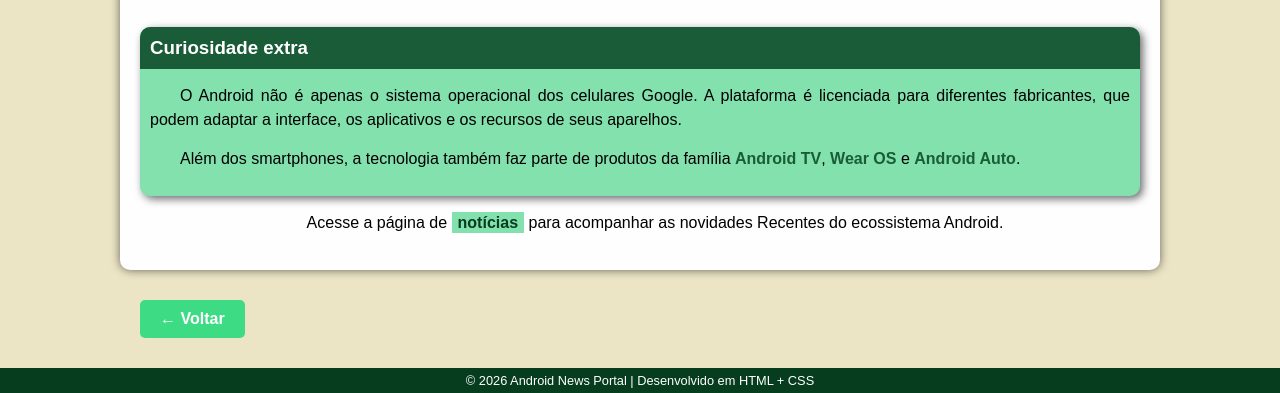
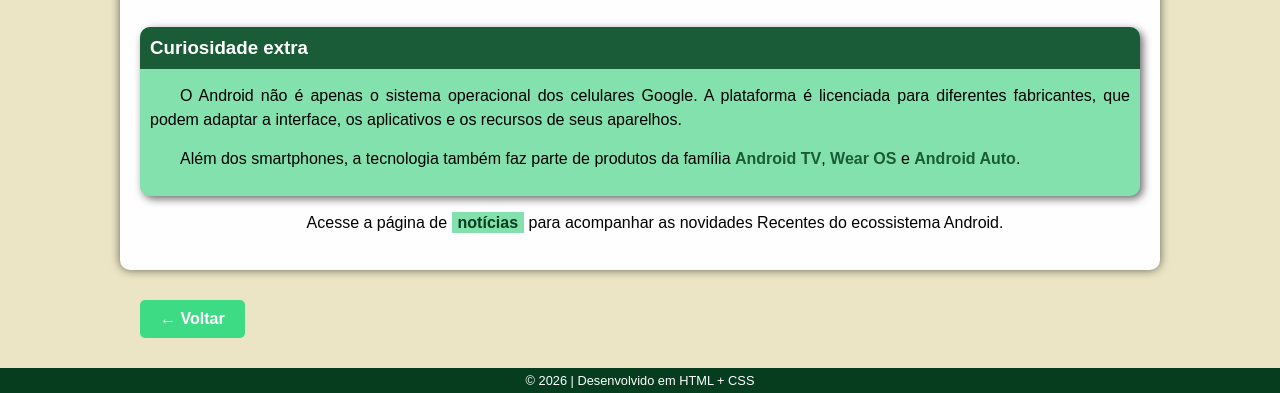
Before and after one commit to fabiofelipedasilva/projeto-android, a plain HTML site: page Curiosidades.html in a window 1280 px wide. Shown: the part 1380-1773 px from the top of the page. Drawn offline with Linux system fonts and the light colour scheme.

Commit message:
feat: atualizando o footer

```diff
--- a/Curiosidades.html
+++ b/Curiosidades.html
@@ -114,7 +114,7 @@
     </nav>
 
    <footer>
-    <p>© 2026 Android News Portal | Desenvolvido em HTML + CSS</p>
+    <p>© 2026 | Desenvolvido em HTML + CSS</p>
 </footer>
 </body>
 </html>
```
